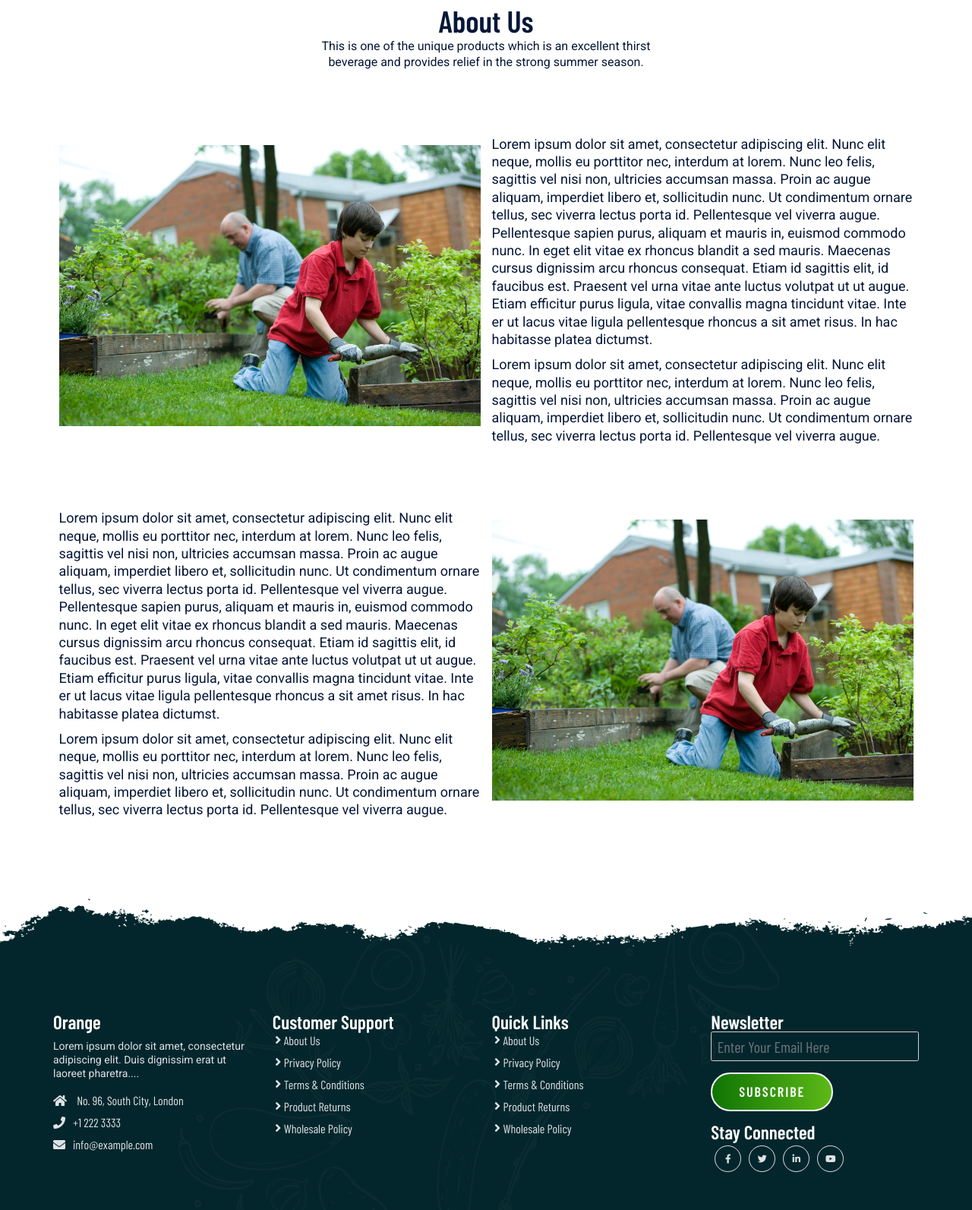
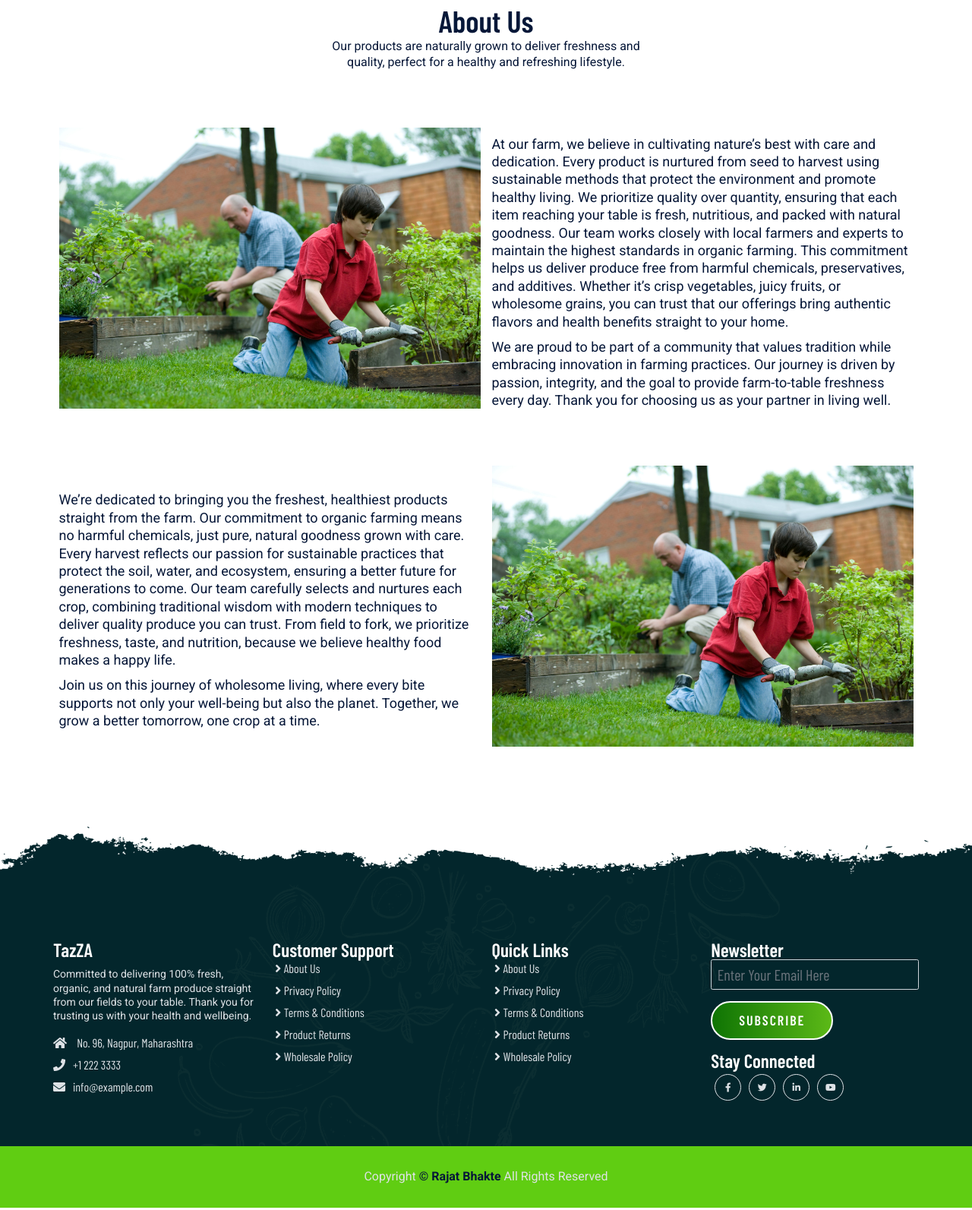
Before and after one commit to Rajat-7271/Business-Portfolio-Website, a plain HTML site: page about.html in a window 1280 px wide. Shown: the part 767-2360 px from the top of the page at 76% size. Drawn offline with nearby package versions, Linux system fonts and the light colour scheme; a web font is replaced by a local one.

Commit message:
Update about.html
updated about section text

```diff
--- a/about.html
+++ b/about.html
@@ -74,8 +74,7 @@
             <div class="row justify-content-center">
                 <div class="col-12 text-center pb-5">
                     <h2 class="section-title">About Us</h2>
-                    <p class="section-subtitle">This is one of the unique products which is an excellent thirst beverage
-                        and provides relief in the strong summer season.</p>
+                    <p class="section-subtitle">Our products are naturally grown to deliver freshness and quality, perfect for a healthy and refreshing lifestyle.</p>
                 </div>
             </div>
             <div class="row align-items-center py-5">
@@ -85,27 +84,10 @@
                 <div class="col-lg-6 col-12 mb-4">
                     <div class="about-content">
                         <div class="about-details">
-                            <p>Lorem ipsum dolor sit amet, consectetur adipiscing elit. Nunc elit neque,
-                                mollis eu porttitor nec, interdum at lorem. Nunc leo felis, sagittis vel nisi non,
-                                ultricies accumsan
-                                massa. Proin ac augue aliquam, imperdiet libero et, sollicitudin nunc. Ut condimentum
-                                ornare tellus, sec
-                                viverra lectus porta id. Pellentesque vel viverra augue. Pellentesque sapien purus,
-                                aliquam et mauris
-                                in, euismod commodo nunc. In eget elit vitae ex rhoncus blandit a sed mauris. Maecenas
-                                cursus dignissim
-                                arcu rhoncus consequat. Etiam id sagittis elit, id faucibus est. Praesent vel urna vitae
-                                ante luctus
-                                volutpat ut ut augue. Etiam efficitur purus ligula, vitae convallis magna tincidunt
-                                vitae. Inte er ut
-                                lacus vitae ligula pellentesque rhoncus a sit amet risus. In hac habitasse platea
-                                dictumst.</p>
-                            <p>Lorem ipsum dolor sit amet, consectetur adipiscing elit. Nunc elit neque,
-                                mollis eu porttitor nec, interdum at lorem. Nunc leo felis, sagittis vel nisi non,
-                                ultricies accumsan
-                                massa. Proin ac augue aliquam, imperdiet libero et, sollicitudin nunc. Ut condimentum
-                                ornare tellus, sec
-                                viverra lectus porta id. Pellentesque vel viverra augue.</p>
+                            <p>At our farm, we believe in cultivating nature’s best with care and dedication. Every product is nurtured from seed to harvest using sustainable methods that protect the environment and promote healthy living. We prioritize quality over quantity, ensuring that each item reaching your table is fresh, nutritious, and packed with natural goodness.
+
+Our team works closely with local farmers and experts to maintain the highest standards in organic farming. This commitment helps us deliver produce free from harmful chemicals, preservatives, and additives. Whether it’s crisp vegetables, juicy fruits, or wholesome grains, you can trust that our offerings bring authentic flavors and health benefits straight to your home.</p>
+                            <p>We are proud to be part of a community that values tradition while embracing innovation in farming practices. Our journey is driven by passion, integrity, and the goal to provide farm-to-table freshness every day. Thank you for choosing us as your partner in living well.</p>
                         </div>
                     </div>
                 </div>
@@ -116,27 +98,10 @@
                 <div class="col-lg-6 col-12 mb-4 order-2 order-lg-1">
                     <div class="about-content">
                         <div class="about-details">
-                            <p>Lorem ipsum dolor sit amet, consectetur adipiscing elit. Nunc elit neque,
-                                mollis eu porttitor nec, interdum at lorem. Nunc leo felis, sagittis vel nisi non,
-                                ultricies accumsan
-                                massa. Proin ac augue aliquam, imperdiet libero et, sollicitudin nunc. Ut condimentum
-                                ornare tellus, sec
-                                viverra lectus porta id. Pellentesque vel viverra augue. Pellentesque sapien purus,
-                                aliquam et mauris
-                                in, euismod commodo nunc. In eget elit vitae ex rhoncus blandit a sed mauris. Maecenas
-                                cursus dignissim
-                                arcu rhoncus consequat. Etiam id sagittis elit, id faucibus est. Praesent vel urna vitae
-                                ante luctus
-                                volutpat ut ut augue. Etiam efficitur purus ligula, vitae convallis magna tincidunt
-                                vitae. Inte er ut
-                                lacus vitae ligula pellentesque rhoncus a sit amet risus. In hac habitasse platea
-                                dictumst.</p>
-                            <p>Lorem ipsum dolor sit amet, consectetur adipiscing elit. Nunc elit neque,
-                                mollis eu porttitor nec, interdum at lorem. Nunc leo felis, sagittis vel nisi non,
-                                ultricies accumsan
-                                massa. Proin ac augue aliquam, imperdiet libero et, sollicitudin nunc. Ut condimentum
-                                ornare tellus, sec
-                                viverra lectus porta id. Pellentesque vel viverra augue.</p>
+                            <p>We’re dedicated to bringing you the freshest, healthiest products straight from the farm. Our commitment to organic farming means no harmful chemicals, just pure, natural goodness grown with care. Every harvest reflects our passion for sustainable practices that protect the soil, water, and ecosystem, ensuring a better future for generations to come.
+
+Our team carefully selects and nurtures each crop, combining traditional wisdom with modern techniques to deliver quality produce you can trust. From field to fork, we prioritize freshness, taste, and nutrition, because we believe healthy food makes a happy life.</p>
+                            <p>Join us on this journey of wholesome living, where every bite supports not only your well-being but also the planet. Together, we grow a better tomorrow, one crop at a time.</p>
                         </div>
                     </div>
                 </div>
@@ -156,13 +121,11 @@
         <div class="container px-5 px-lg-0 ">
             <div class="row">
                 <div class="col-lg-3 col-sm-6 mb-5 mb-lg-0">
-                    <h5>Orange</h5>
-                    <p class="mb-4 ps-0 company_details">Lorem ipsum dolor sit amet, consectetur adipiscing elit. Duis
-                        dignissim erat ut laoreet
-                        pharetra....</p>
+                    <h5>TazZA</h5>
+                    <p class="mb-4 ps-0 company_details">Committed to delivering 100% fresh, organic, and natural farm produce straight from our fields to your table. Thank you for trusting us with your health and wellbeing.</p>
                     <div class="contact-info">
                         <ul class="list-unstyled">
-                            <li><a href="#"><i class="fa fa-home me-3"></i> No. 96, South City, London </a></li>
+                            <li><a href="#"><i class="fa fa-home me-3"></i> No. 96, Nagpur, Maharashtra </a></li>
                             <li><a href="#"><i class="fa fa-phone me-3"></i>+1 222 3333</a></li>
                             <li><a href="#"><i class="fa fa-envelope me-3"></i>info@example.com</a></li>
                         </ul>
```
